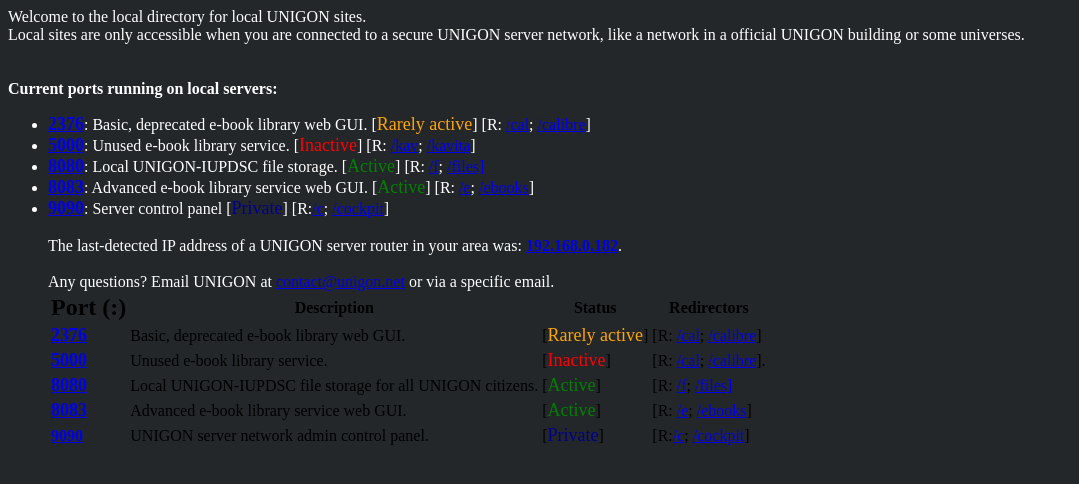
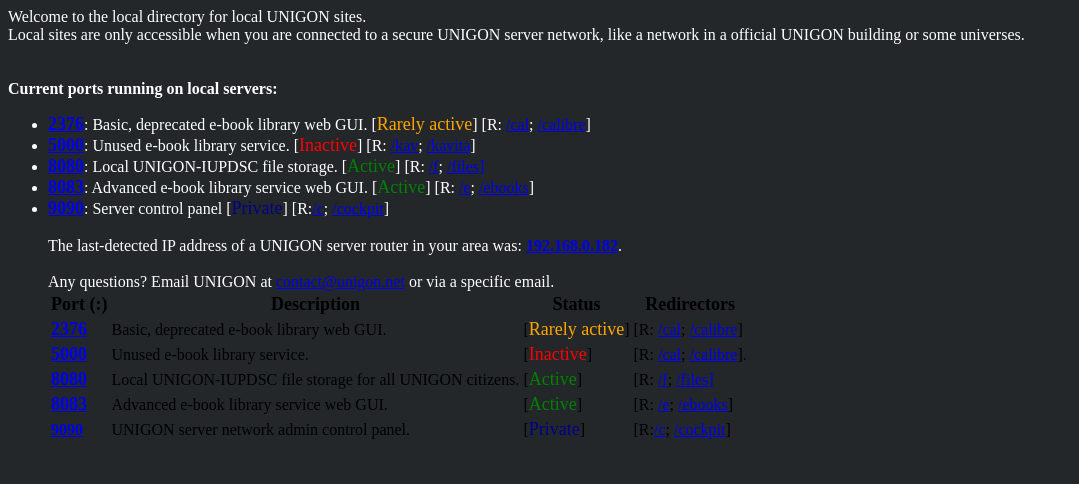
Before and after one commit to iunigon/local, a plain HTML site: page index.html in a window 1280 px wide. Shown: the whole page, without its empty margins (0-1079 px from the left). Drawn offline with Linux system fonts and the light colour scheme; a web font is replaced by a local one.

Commit message:
Update index.html

```diff
--- a/index.html
+++ b/index.html
@@ -29,10 +29,10 @@ Local sites are only accessible when you are connected to a secure UNIGON server
 
 <table>
   <tr>
-    <th><font size="+2">Port (:)</th>
-    <th>Description</th>
-    <th>Status</th>
-    <th>Redirectors</th></font>
+    <th><font size="+1">Port (:)</th>
+    <th><font size="+1">Description</th>
+    <th><font size="+1">Status</th>
+    <th><font size="+1">Redirectors</th></font>
   </tr>
   <tr>
     <td><font size="+1"><a href="//192.168.0.182:2376"><b>2376</b></a></font></td>
```
